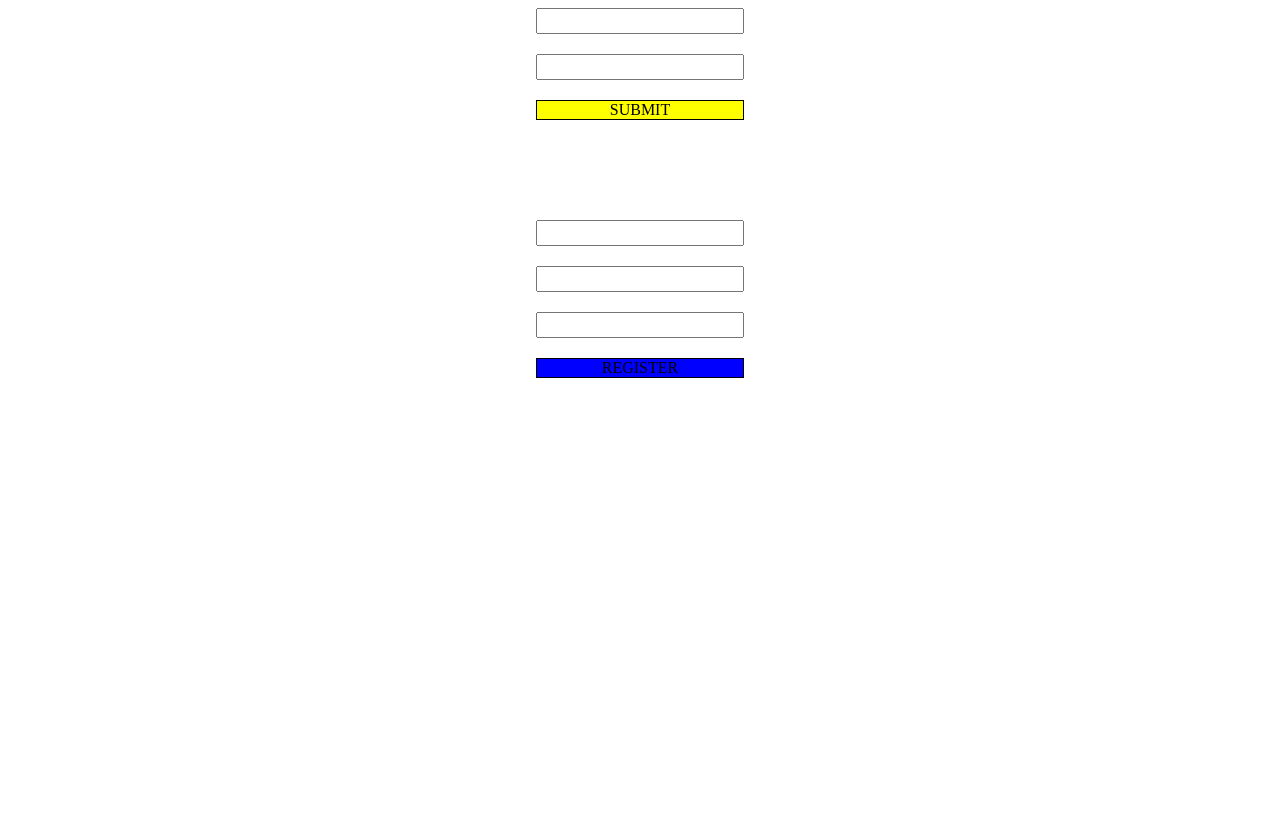
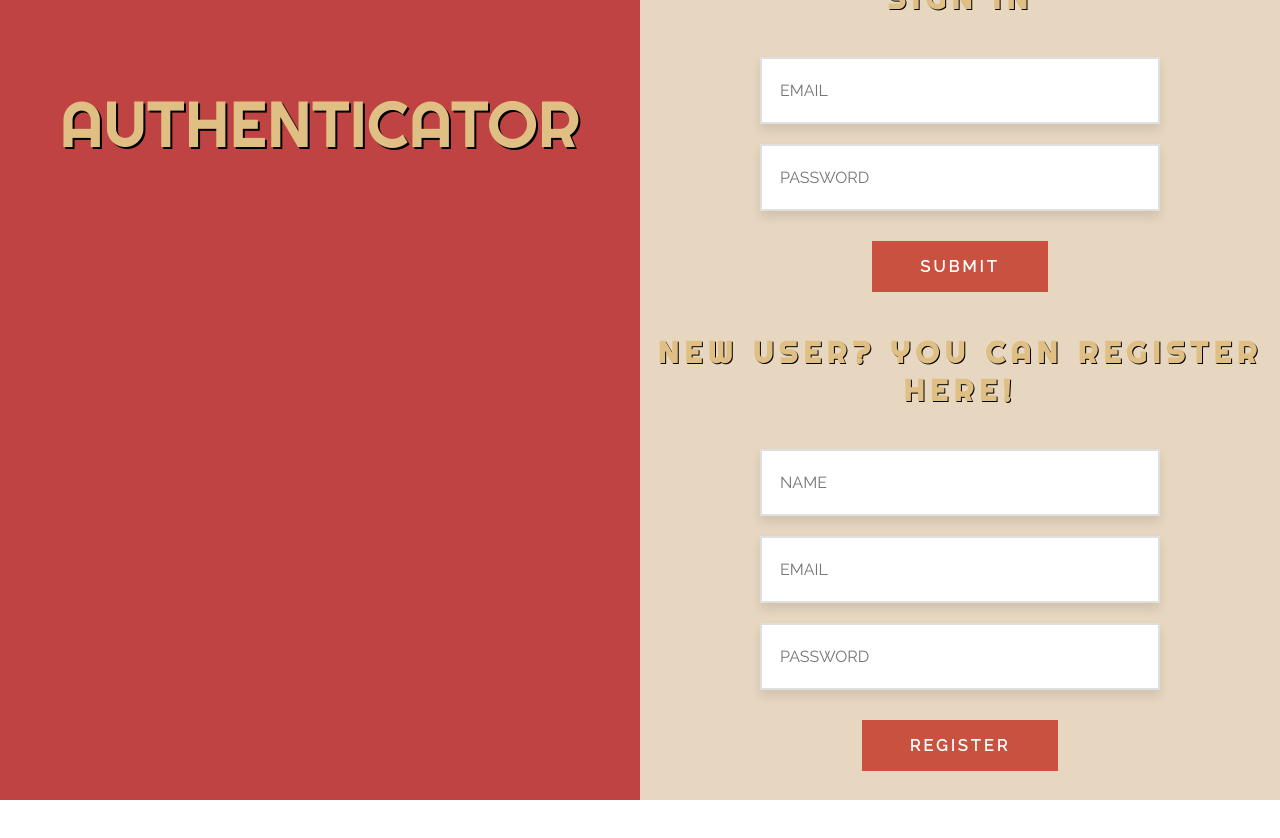
Before and after one commit to hzietek/Authenticator-App, a Next.js app: page / in a window 1280 px wide. Shown: the top 838 px of the page. Before the commit the page ends 800 px from the top, so only its background shows below. Built offline with nearby package versions, Linux system fonts and the light colour scheme.

Commit message:
initial styling

```diff
--- a/components/Login.js
+++ b/components/Login.js
@@ -4,7 +4,7 @@ import Router from 'next/router';
 
 function LoginError(props) {
     if (props.loginError) {
-        return <h2 className='error'>Wrong credentials!</h2>
+        return <h2 className='error'>WRONG CREDENTIALS!</h2>
     } else {
         return (null);
     }
@@ -39,6 +39,7 @@ class Login extends Component {
                     Router.push('/profile');
                 } else {
                     this.setState({loginError: true});
+                    this.setState({password: ""});
                 }
             });
 
@@ -53,41 +54,15 @@ class Login extends Component {
         return (
             <div>
                 <div className="form-container">
+
                     <form className="form">
+                        <h1 className="form-title">SIGN IN</h1>
                         <LoginError loginError = {this.state.loginError} />
-                        <input name="email" type="text" value={this.state.email} className="form-element" onChange={this.handleEmail}></input>
-                        <input name="password" type="password" value={this.state.password} className="form-element" onChange={this.handlePassword}></input>
-                        <a name="submit" className="form-submit" onClick={this.Authentication}>SUBMIT</a>
+                        <input name="email" type="text" value={this.state.email} className="form-element" placeholder="EMAIL" onChange={this.handleEmail}></input>
+                        <input name="password" type="password" value={this.state.password} className="form-element" placeholder="PASSWORD" onChange={this.handlePassword}></input>
+                        <a name="submit" className="form-submit login" onClick={this.Authentication}>SUBMIT</a>
                     </form>
                 </div>
-                <style jsx>
-                {`
-                    .form-container {
-                        display: flex;
-                        justify-content: center;
-                    }
-                    .form {
-                        display: flex;
-                        flex-direction: column;
-                    }
-                    .form-element {
-                        margin-bottom: 20px;
-                        height: 20px;
-                        width: 200px;
-                        color: red;
-                    }
-                    .form-submit {
-                        cursor: pointer;
-                        text-align: center;
-                        border: 1px solid black;
-                        background-color: yellow;
-                    }
-                    .error {
-                        color: red;
-                    }
-                `
-                }
-                </style>
             </div>
         )
     }
--- a/components/Register.js
+++ b/components/Register.js
@@ -1,6 +1,17 @@
 import React, { Component } from 'react';
 import axios from 'axios';
 import Router from 'next/router';
+
+function RegisterAccept(props) {
+    console.log("szajka" , props.registerAccept);
+    if (props.registerAccept) {
+        console.log(props.registerAccept);
+        return <h2 className='register-accept'>YOU ARE REGISTERED NOW!</h2>
+    } else {
+        return (null);
+    }
+}
+
 class Register extends Component {
     constructor(props) {
         super(props);
@@ -8,7 +19,8 @@ class Register extends Component {
         this.state = {
             name: '',
             email: '',
-            password: ''
+            password: '',
+            registerAccept: false
         }
         this.handleEmail = this.handleEmail.bind(this);
         this.handlePassword = this.handlePassword.bind(this);
@@ -29,47 +41,25 @@ class Register extends Component {
     }
 
     register() {
-        axios.post('http://localhost:3001/registeruser', `name=${this.state.name}&email=${this.state.email}&password=${this.state.password}`);
+        axios.post('http://localhost:3001/registeruser', `name=${this.state.name}&email=${this.state.email}&password=${this.state.password}`)
+        .then(response => {this.setState({registerAccept: true}); console.log("mieszajka", this.state.registerAccept)}).then(error => {console.log(error)});
+        this.setState({name: ""});
+        this.setState({email: ""});
+        this.setState({password: ""});
     }
 
     render() {
         return (
-            <div>
-                <div className="register-container">
-                    <form className="register-form">
-                        <input value={this.state.name} className="form-element" type="text" name="name" onChange={this.handleName}></input>
-                        <input value={this.state.email} className="form-element" type="text" name="email" onChange={this.handleEmail}></input>
-                        <input value={this.state.password} className="form-element" type="password" name="password" onChange={this.handlePassword}></input>
-                        <a className="form-submit" onClick={this.register}>REGISTER</a>
+            <div className="register-container">
+                    <form className="form">
+                        <h1 className="form-title">NEW USER? YOU CAN REGISTER HERE!</h1>
+                        <RegisterAccept registerAccept = {this.state.registerAccept} />
+                        <input value={this.state.name} className="form-element" type="text" name="name" placeholder="NAME" onChange={this.handleName}></input>
+                        <input value={this.state.email} className="form-element" type="text" name="email" placeholder="EMAIL" onChange={this.handleEmail}></input>
+                        <input value={this.state.password} className="form-element" type="password" placeholder="PASSWORD" name="password" onChange={this.handlePassword}></input>
+                        <a className="form-submit register" onClick={this.register}>REGISTER</a>
                     </form>
                 </div>
-                <style jsx>
-                {`
-                    .register-container {
-                        margin-top: 100px;
-                        display: flex;
-                        justify-content: center;
-                    }
-                    .register-form {
-                        display: flex;
-                        flex-direction: column;
-                    }
-                    .form-element {
-                        margin-bottom: 20px;
-                        height: 20px;
-                        width: 200px;
-                        color: red;
-                    }
-                    .form-submit {
-                        cursor: pointer;
-                        text-align: center;
-                        border: 1px solid black;
-                        background-color: blue;
-                    }
-                `
-                }
-                </style>
-            </div>
         )
     }
 }
--- /dev/null
+++ b/next.config.js
@@ -0,0 +1,4 @@
+const withSass = require('@zeit/next-sass');
+const withCSS = require('@zeit/next-css');
+
+module.exports = withCSS(withSass());
--- a/pages/index.js
+++ b/pages/index.js
@@ -1,14 +1,15 @@
 import React from 'react'
 import Login from '../components/Login'
 import Register from '../components/Register'
+import '../style/login.scss';
 
 const Index = () => (
-  <div>
-  <Login></Login>
-  <Register></Register>
-  <style jsx>
-    {`hi`}
-  </style>
+  <div className='container'>
+    <div className="title"><h1>AUTHENTICATOR</h1></div>
+    <div className='login-container'>
+      <Login></Login>
+      <Register></Register>
+    </div>
   </div>
 )
 
--- /dev/null
+++ b/style/login.scss
@@ -0,0 +1,127 @@
+//FONTS
+@import url("https://fonts.googleapis.com/css?family=Raleway&display=swap");
+@import url('https://fonts.googleapis.com/css?family=Righteous&display=swap');
+
+//COLORS
+$white: #FFFFFF;
+
+html, body, #__next {
+  margin: 0;
+  height: 100%;
+}
+
+.title {
+  width: 50%;
+  padding-top: 50px;
+
+  h1 {
+    color: #DFBF84;
+    font-family: 'Righteous', cursive;
+    font-size: 65px; font-weight: normal;
+    line-height: 60px;
+    text-transform: uppercase;
+    text-shadow: 2px 2px 0 #000;
+    text-align: center;
+  }
+}
+
+.form-title {
+  font-family: 'Righteous', cursive;
+  font-size: 30px;
+  letter-spacing: 0.2em;
+  color: #DFBF84;
+  text-transform: uppercase;
+  text-shadow: 1px 1px 0 #000;
+  text-align: center;
+}
+
+.container {
+  margin: 0;
+  height: 100%;
+  display: flex;
+  justify-content: flex-end;
+  background-color: #BF4342;
+}
+
+.form {
+  display: flex;
+  flex-direction: column;
+  justify-content: center;
+  align-items: center;
+  height: 50%;
+  width: 100%;
+}
+
+//LOGIN
+.login-container {
+  font-family: 'Raleway', sans-serif;
+  display: flex;
+  flex-direction: column;
+  justify-content: center;
+  height: 100%;
+  width: 50%;
+  background-color: #E7D7C1;
+
+}
+
+.form-container {
+  display: flex;
+  justify-content: center;
+}
+
+.form-element {
+  color: #000000;
+  margin-top: 20px;
+  width: 360px;
+  background: #fff;
+  font: inherit;
+  box-shadow: 0 6px 10px 0 rgba(0, 0, 0, 0.1);
+  border: 2px solid #dfdfdf;
+  outline: 0;
+  padding: 22px 18px;
+  transition: border-color 0.5s linear;
+
+  &:focus {
+    border-color: #DFBF84;
+  }
+}
+
+.error {
+  letter-spacing: 0.1em;
+  color: red;
+}
+
+//REGISTER
+.register-container {
+  height: 50%;
+  padding-top: 150px;
+  display: flex;
+  justify-content: center;
+}
+
+.form-submit {
+  display: inline-block;
+  border: none;
+  padding: 1rem 3rem;
+  margin: 0;
+  text-decoration: none;
+  background: #0069ed;
+  color: #ffffff;
+  font-size: 1rem;
+  cursor: pointer;
+  font-weight: bold;
+  text-align: center;
+  background-color: #C95140;
+  letter-spacing: 0.2em;
+  margin-top: 30px;
+  transition: color 0.1s linear;
+
+  &:hover {
+    color: #DFBF84;
+  }
+}
+
+.register-accept {
+  letter-spacing: 0.1em;
+  color: #2D9A2D;
+}
```
Also changed, not shown: package.json (+6 -3 lines).
